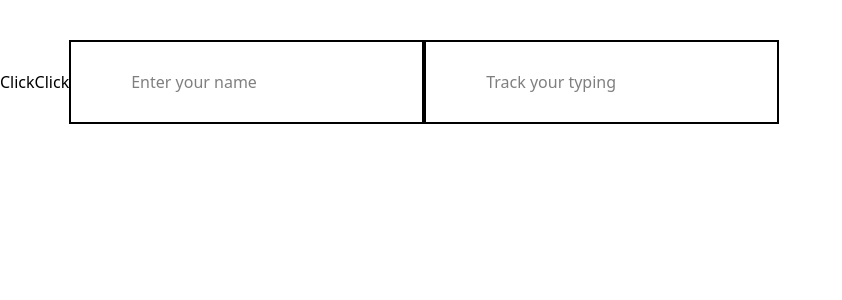
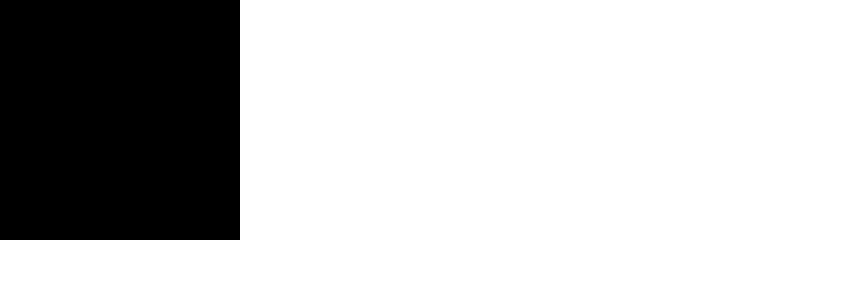
Before and after one commit to arpan7sarkar/React_Journey, a React (Vite) app in the folder 0_start/: page / in a window 1280 px wide. Shown: the top 300 px of the page, without its empty margins (0-842 px from the left). Built offline with nearby package versions, Linux system fonts and the light colour scheme.

Commit message:
understand more fn's of react

```diff
--- a/0_start/src/App.jsx
+++ b/0_start/src/App.jsx
@@ -7,30 +7,19 @@ const App = () => {
   const typeChange = (e) => {
     console.log(e.target.value);
   };
+
   return (
     <div>
-      <button onClick={btnClick}>Click</button>
-      <button onClick={() => console.log("Button Clicked hua")}>Click</button>
-      <input
-        onChange={function (e) {
-          console.log(e.target.value);
-        }}
-        className="mt-10 px-15 py-7 border-2"
-        type="text"
-        name=""
-        placeholder="Enter your name"
-        id=""
-      />
-      <input
-        onChange={function (e) {
-          typeChange(e);
-        }}
-        className="mt-10 px-15 py-7 border-2"
-        type="text"
-        name=""
-        placeholder="Track your typing"
-        id=""
-      />
+      <div className="p-30 h-5 w-5 bg-black" onMouseMove={function(e){
+        console.log(e.clientY)
+      }
+      // onwheel(function(e){
+      //   console.log(e.deltaY)
+      // })
+
+      }>
+
+      </div>
     </div>
   );
 };
```
Also changed, not shown: 1 other file (tests, documents, lock files or other folders).
